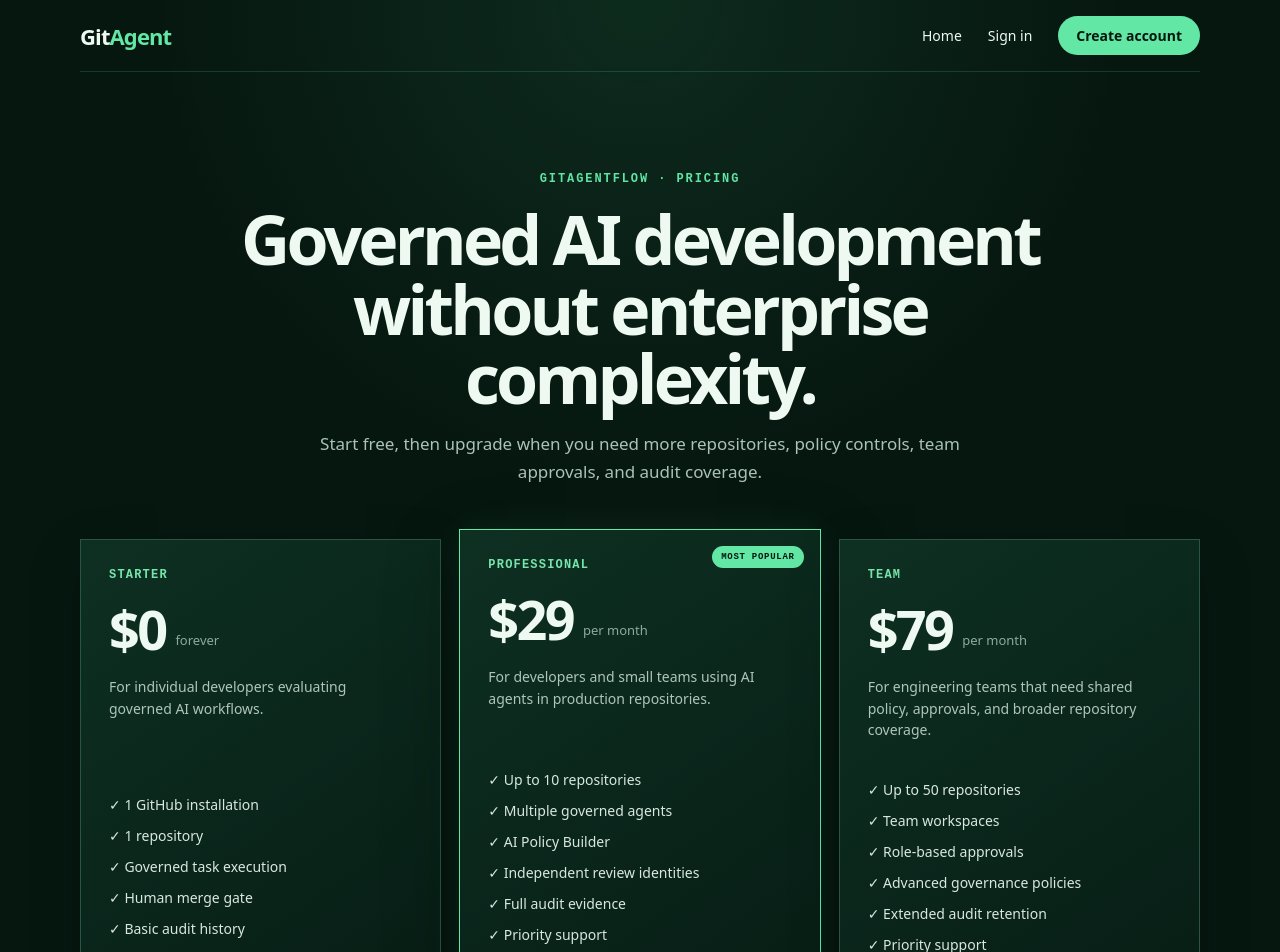
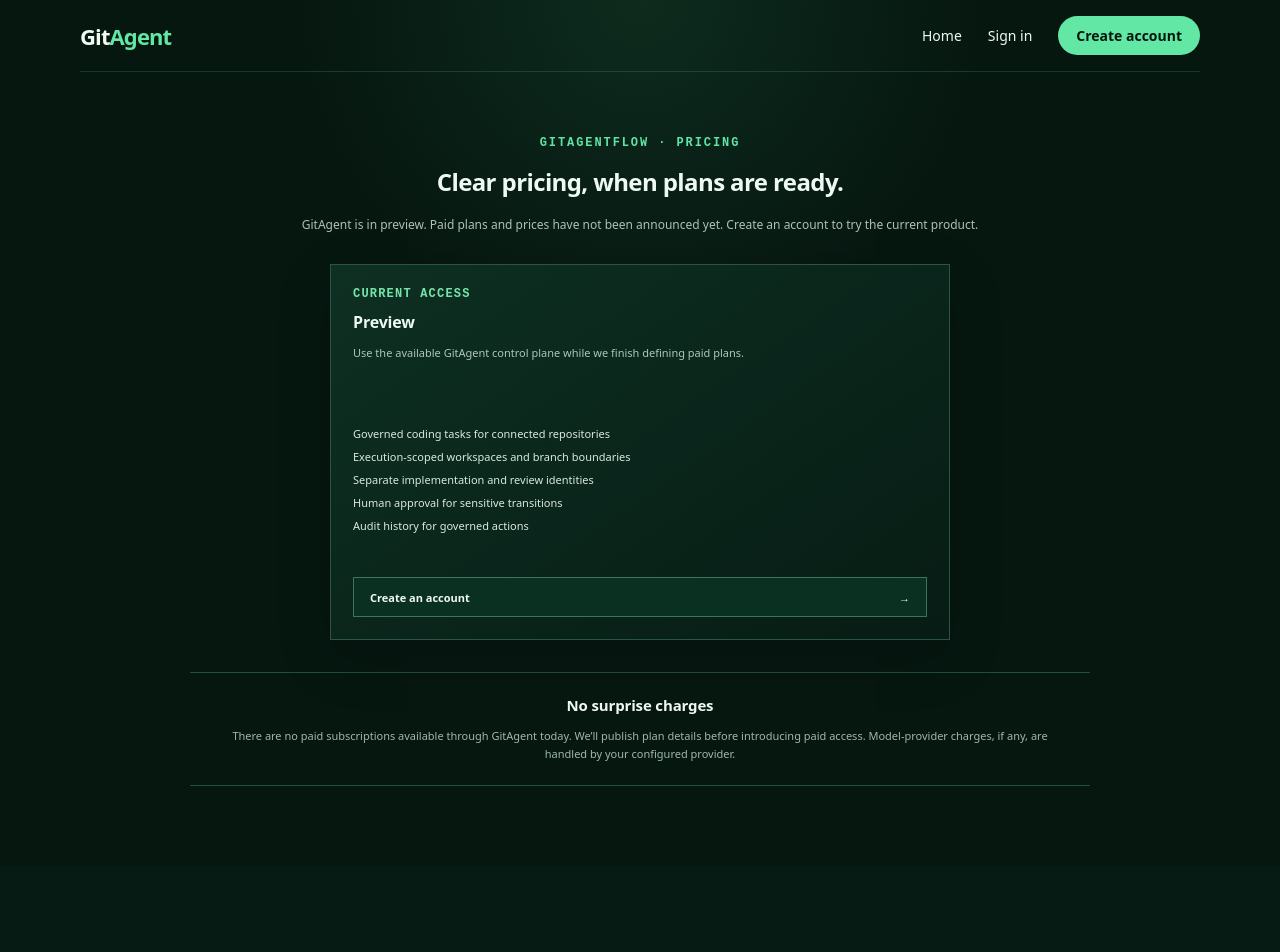
Before and after one commit to mbarsenas/GitAgent, a Next.js app: page /pricing in a window 1280 px wide. Shown: the top 952 px of the page. After the commit the page ends 866 px from the top, so only its background shows below. Built offline with nearby package versions, Linux system fonts and the light colour scheme.

Commit message:
Publish an honest, public pricing page

```diff
--- a/src/app/ga2-fix.css
+++ b/src/app/ga2-fix.css
@@ -396,6 +396,7 @@
     height: 64px;
   }
   .ga2-nav nav > a:not(.ga2-account) { display: none; }
+  .ga2-nav nav > a:not(.ga2-account).ga2-pricing { display: inline-flex; padding: 9px 10px; font-size: 12px; white-space: nowrap; }
   .ga2-hero { width: calc(100% - 28px); padding: 32px 0 48px; }
   .ga2-actions { flex-direction: column; }
   .ga2-primary,
--- a/src/app/globals.css
+++ b/src/app/globals.css
@@ -352,3 +352,18 @@ h2 { font-size: 13px; }
 .step-card strong { font-size: 10px; }
 .panel-head h2 { font-size: 12px; }
 @media (max-width: 600px) { .client-hero h1 { font-size: 17px; } }
+
+
+.pricing-hero { padding: 52px 0 30px; }
+.pricing-hero h1 { font-size: 24px; line-height: 1.2; letter-spacing: -.025em; }
+.pricing-hero > p:last-child { font-size: 12px; }
+.pricing-current { width: min(620px, calc(100% - 48px)); margin: 0 auto; }
+.pricing-current .pricing-card { min-height: 0; gap: 22px; padding: 22px; }
+.pricing-current .pricing-card h2 { font-size: 16px; margin: 10px 0; }
+.pricing-current .pricing-description, .pricing-current .pricing-card ul { font-size: 11px; }
+.pricing-current .pricing-card ul { display: grid; gap: 8px; margin: 16px 0 22px; }
+.pricing-current .pricing-cta { min-height: 40px; font-size: 11px; }
+.pricing-note { margin-top: 32px; padding: 22px; }
+.pricing-note h2 { font-size: 15px; }
+.pricing-note p { font-size: 11px; }
+@media(max-width:640px) { .pricing-hero { padding-top: 40px; } .pricing-hero h1 { font-size: 20px; } .pricing-current { width: calc(100% - 28px); } }
--- a/src/app/page.tsx
+++ b/src/app/page.tsx
@@ -3,7 +3,7 @@ const features=[['01','Isolated execution','Agents work inside execution-scoped
 const Github=()=> <svg viewBox="0 0 24 24" aria-hidden="true"><path fill="currentColor" d="M12 .7a11.5 11.5 0 0 0-3.64 22.41c.58.11.79-.25.79-.56v-2.2c-3.22.7-3.9-1.37-3.9-1.37-.53-1.34-1.29-1.7-1.29-1.7-1.05-.72.08-.71.08-.71 1.17.08 1.78 1.2 1.78 1.2 1.04 1.78 2.72 1.27 3.39.97.1-.75.4-1.27.74-1.56-2.57-.29-5.27-1.29-5.27-5.68 0-1.26.45-2.28 1.19-3.09-.12-.29-.52-1.47.11-3.05 0 0 .97-.31 3.16 1.18a10.9 10.9 0 0 1 5.76 0c2.19-1.49 3.16-1.18 3.16-1.18.63 1.58.23 2.76.11 3.05.74.81 1.19 1.83 1.19 3.09 0 4.4-2.71 5.38-5.29 5.67.42.36.79 1.07.79 2.16v3.21c0 .31.21.68.8.56A11.5 11.5 0 0 0 12 .7Z"/></svg>;
 export default function MarketingHome(){return <main className="ga2">
 <div className="ga2-grid"/><div className="ga2-orb ga2-orb-a"/><div className="ga2-orb ga2-orb-b"/>
-<header className="ga2-nav"><a className="ga2-brand" href="/"><img src={logo} alt="GitAgent mascot"/><strong>Git<span>Agent</span></strong></a><nav><a href="#workflow">Workflow</a><a href="#governance">Governance</a><a href="#docs">Docs</a><a href="/signin">Sign in</a><a className="ga2-account" href="/signup">Create account</a></nav></header>
+<header className="ga2-nav"><a className="ga2-brand" href="/"><img src={logo} alt="GitAgent mascot"/><strong>Git<span>Agent</span></strong></a><nav><a href="#workflow">Workflow</a><a href="#governance">Governance</a><a href="#docs">Docs</a><a className="ga2-pricing" href="/pricing">Pricing</a><a href="/signin">Sign in</a><a className="ga2-account" href="/signup">Create account</a></nav></header>
 <section className="ga2-hero">
 <div className="ga2-copy"><p className="ga2-kicker">✣ GITAGENTFLOW · GOVERNED AI DEVELOPMENT</p><h1>The GitHub<br/>agent with a<br/><em>human at merge.</em></h1><p className="ga2-lede">GitAgent turns approved work into isolated, reviewable pull requests — so AI can move the code forward without becoming the owner of your repository.</p><div className="ga2-actions"><a className="ga2-primary" href="/signup"><span className="ga2-gh"><Github/></span>Start with GitHub <b>→</b></a><a className="ga2-secondary" href="#workflow">See the workflow</a></div><div className="ga2-proof"><span><i>✓</i>Isolated branches</span><span><i>✓</i>Independent review</span><span><i>✓</i>Human merge gate</span></div></div>
 <div className="ga2-stage"><div className="ga2-network"><svg viewBox="0 0 900 650" preserveAspectRatio="none" aria-hidden="true"><path d="M40 520 L175 410 L245 410 L350 285 L470 285 L585 150 L720 150 L850 55"/><path d="M210 610 L330 505 L455 505 L570 390 L695 390 L830 270"/><circle cx="175" cy="410" r="5"/><circle cx="350" cy="285" r="6"/><circle cx="585" cy="150" r="6"/><circle cx="720" cy="150" r="5"/><circle cx="330" cy="505" r="5"/><circle cx="570" cy="390" r="6"/><circle cx="830" cy="270" r="5"/></svg></div><div className="ga2-ghost"><img src={logo} alt=""/></div><div className="ga2-console">
--- a/src/app/pricing/page.tsx
+++ b/src/app/pricing/page.tsx
@@ -1,56 +1,3 @@
-const plans = [
-  {
-    name: 'Starter',
-    price: '$0',
-    cadence: 'forever',
-    description: 'For individual developers evaluating governed AI workflows.',
-    cta: 'Create free account',
-    href: '/signup',
-    featured: false,
-    features: [
-      '1 GitHub installation',
-      '1 repository',
-      'Governed task execution',
-      'Human merge gate',
-      'Basic audit history',
-    ],
-  },
-  {
-    name: 'Professional',
-    price: '$29',
-    cadence: 'per month',
-    description: 'For developers and small teams using AI agents in production repositories.',
-    cta: 'Start Professional',
-    href: '/signup?plan=professional',
-    featured: true,
-    features: [
-      'Up to 10 repositories',
-      'Multiple governed agents',
-      'AI Policy Builder',
-      'Independent review identities',
-      'Full audit evidence',
-      'Priority support',
-    ],
-  },
-  {
-    name: 'Team',
-    price: '$79',
-    cadence: 'per month',
-    description: 'For engineering teams that need shared policy, approvals, and broader repository coverage.',
-    cta: 'Start Team',
-    href: '/signup?plan=team',
-    featured: false,
-    features: [
-      'Up to 50 repositories',
-      'Team workspaces',
-      'Role-based approvals',
-      'Advanced governance policies',
-      'Extended audit retention',
-      'Priority support',
-    ],
-  },
-];
-
 export default function PricingPage() {
   return (
     <main className="pricing-page">
@@ -65,30 +12,31 @@ export default function PricingPage() {
 
       <section className="pricing-hero">
         <p className="pricing-kicker">GITAGENTFLOW · PRICING</p>
-        <h1>Governed AI development without enterprise complexity.</h1>
-        <p>Start free, then upgrade when you need more repositories, policy controls, team approvals, and audit coverage.</p>
+        <h1>Clear pricing, when plans are ready.</h1>
+        <p>GitAgent is in preview. Paid plans and prices have not been announced yet. Create an account to try the current product.</p>
       </section>
 
-      <section className="pricing-grid">
-        {plans.map((plan) => (
-          <article key={plan.name} className={`pricing-card${plan.featured ? ' featured' : ''}`}>
-            {plan.featured ? <span className="pricing-badge">MOST POPULAR</span> : null}
-            <div>
-              <p className="pricing-plan">{plan.name}</p>
-              <div className="pricing-price"><strong>{plan.price}</strong><span>{plan.cadence}</span></div>
-              <p className="pricing-description">{plan.description}</p>
-            </div>
+      <section className="pricing-current" aria-labelledby="preview-title">
+        <article className="pricing-card">
+          <div>
+            <p className="pricing-plan">CURRENT ACCESS</p>
+            <h2 id="preview-title">Preview</h2>
+            <p className="pricing-description">Use the available GitAgent control plane while we finish defining paid plans.</p>
             <ul>
-              {plan.features.map((feature) => <li key={feature}>✓ {feature}</li>)}
+              <li>Governed coding tasks for connected repositories</li>
+              <li>Execution-scoped workspaces and branch boundaries</li>
+              <li>Separate implementation and review identities</li>
+              <li>Human approval for sensitive transitions</li>
+              <li>Audit history for governed actions</li>
             </ul>
-            <a className="pricing-cta" href={plan.href}>{plan.cta} <span>→</span></a>
-          </article>
-        ))}
+          </div>
+          <a className="pricing-cta" href="/signup">Create an account <span>→</span></a>
+        </article>
       </section>
 
       <section className="pricing-note">
-        <h2>Every plan keeps the human in control.</h2>
-        <p>GitAgent is designed around explicit capabilities, isolated execution, review separation, human merge decisions, and auditable evidence.</p>
+        <h2>No surprise charges</h2>
+        <p>There are no paid subscriptions available through GitAgent today. We’ll publish plan details before introducing paid access. Model-provider charges, if any, are handled by your configured provider.</p>
       </section>
     </main>
   );
--- a/src/middleware.ts
+++ b/src/middleware.ts
@@ -1,7 +1,7 @@
 import { NextRequest, NextResponse } from 'next/server';
 import { verifySession } from '@/lib/auth/session';
 
-const PUBLIC_PATHS = new Set(['/', '/signin', '/signup', '/api/health']);
+const PUBLIC_PATHS = new Set(['/', '/signin', '/signup', '/pricing', '/api/health']);
 const PUBLIC_PREFIXES = ['/api/auth/', '/api/github/webhook'];
 
 export async function middleware(request: NextRequest) {
```
